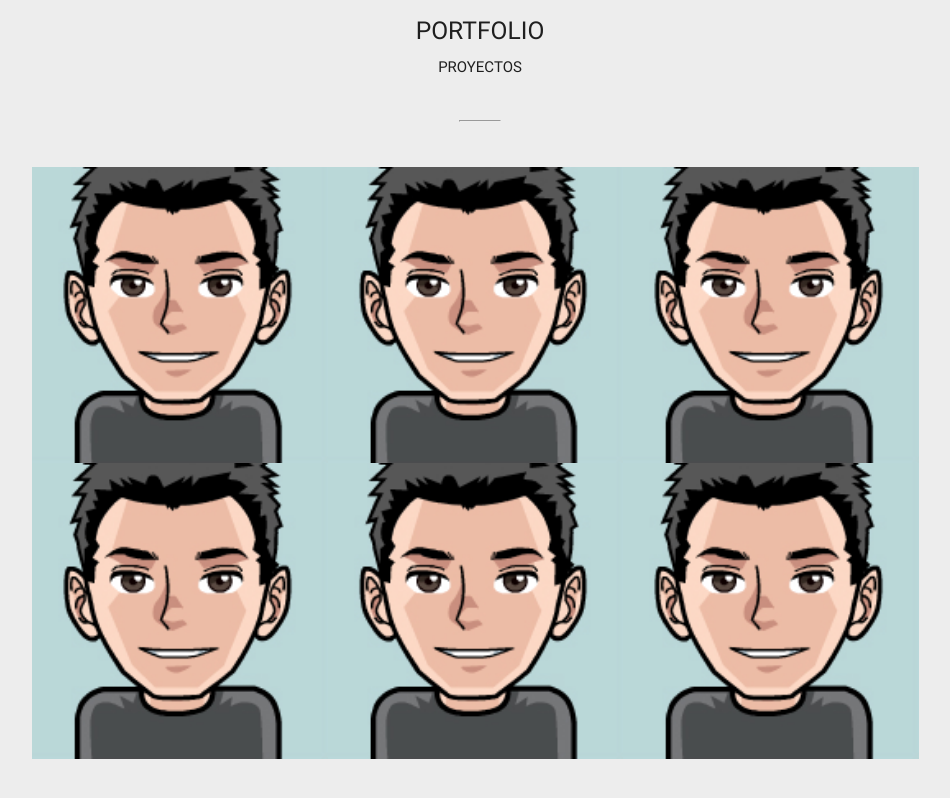
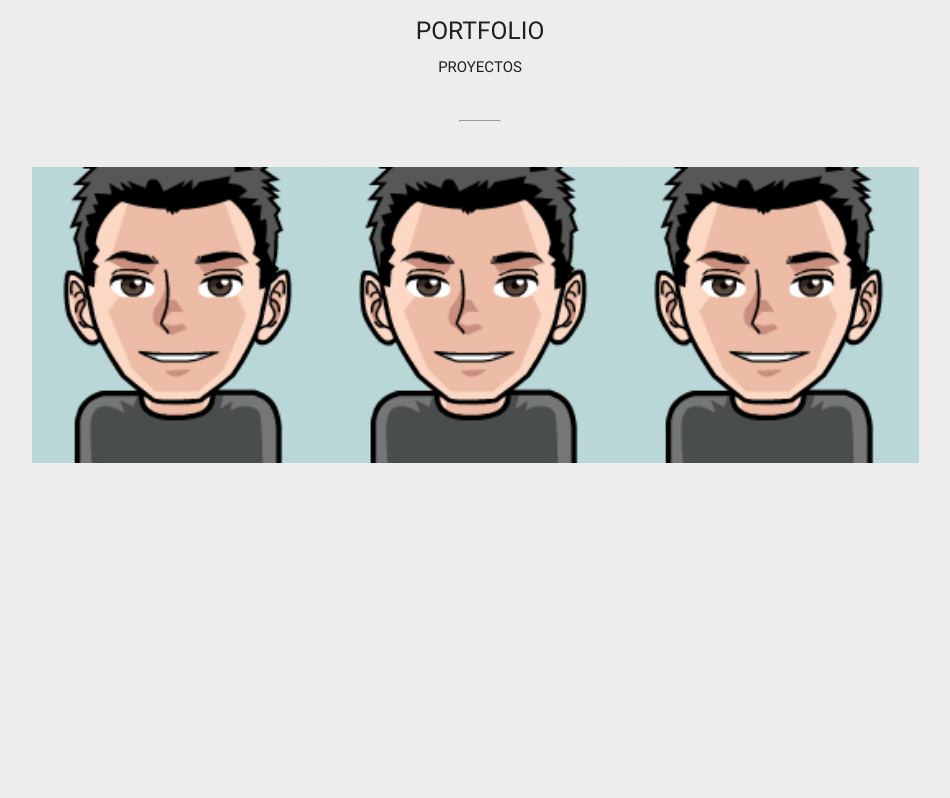
Before and after one commit to christopherchan35/cc, a plain HTML site: page index.html in a window 1280 px wide. Shown: the part 1044-1842 px from the top of the page, without its empty margins (160-1110 px from the left). After the commit the page ends 1551 px from the top, so only its background shows below. Drawn offline with nearby package versions, Linux system fonts and the light colour scheme.

Commit message:
change projects to only display 3

```diff
--- a/index.html
+++ b/index.html
@@ -81,9 +81,9 @@
           <img class="materialboxed" src="mangatar.png">
           <img class="materialboxed" src="mangatar.png">
           <img class="materialboxed" src="mangatar.png">
+          <!-- <img class="materialboxed" src="mangatar.png">
           <img class="materialboxed" src="mangatar.png">
-          <img class="materialboxed" src="mangatar.png">
-          <img class="materialboxed" src="mangatar.png">
+          <img class="materialboxed" src="mangatar.png"> -->
         </div>
       </div>
     </div>
```
